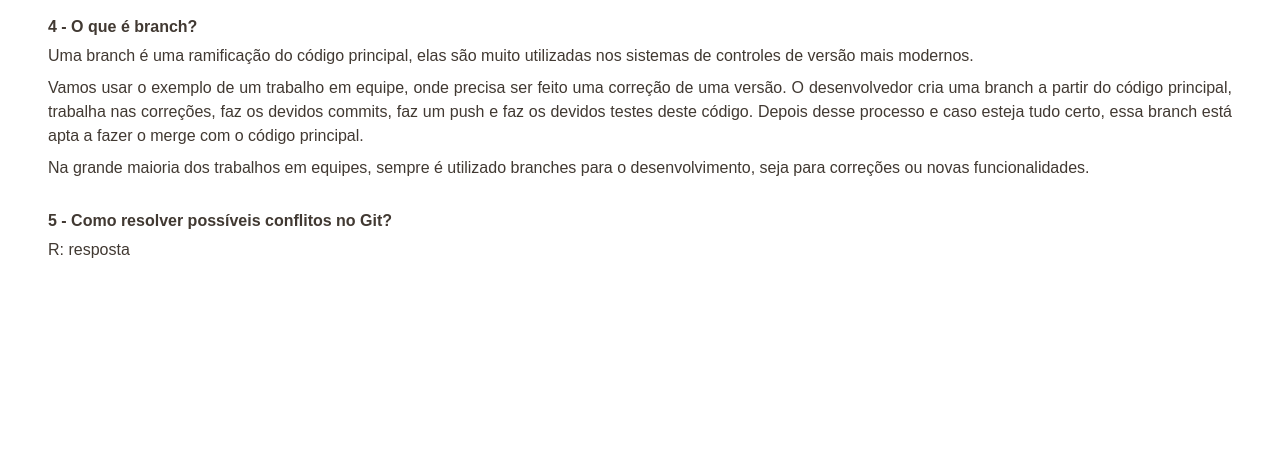
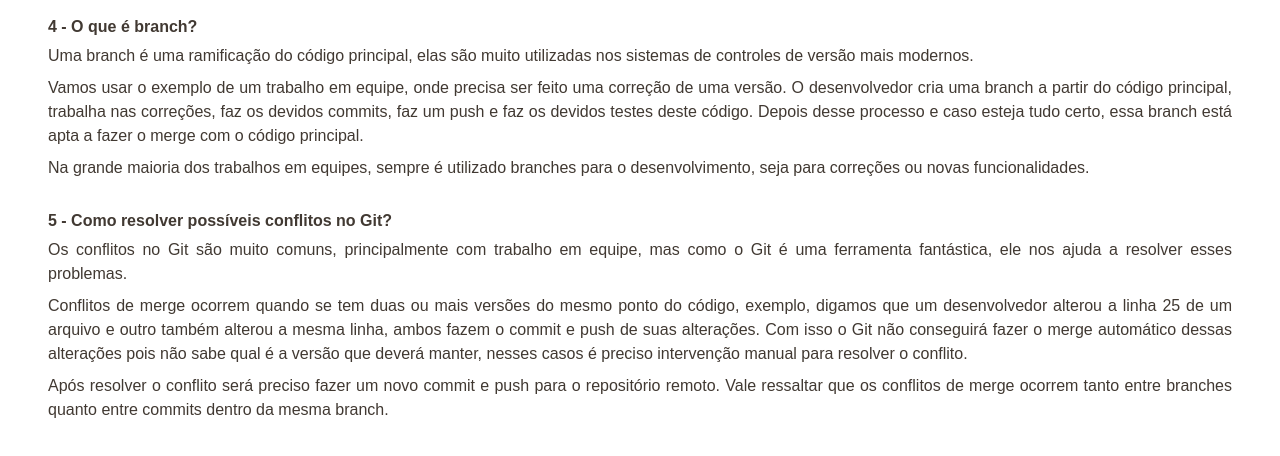
Before and after one commit to cristianoof/unipar-ape-git, a plain HTML site: page index.html in a window 1280 px wide. Shown: the part 806-1262 px from the top of the page. Before the commit the page ends 1100 px from the top, so only its background shows below. Drawn offline with Linux system fonts and the light colour scheme.

Commit message:
Adicionado resposta da pergunta 5 e ajustado padding do corpo da página

```diff
--- a/css/style.css
+++ b/css/style.css
@@ -63,7 +63,7 @@
   gap: 1rem;
   flex: 1;
   margin-top: 94px;
-  padding: 2rem 3rem;
+  padding: 2rem 3rem 6rem 3rem;
 }
 
 .main-title > h1 {
--- a/index.html
+++ b/index.html
@@ -138,7 +138,26 @@
 
         <div class="questions">
           <span>5 - Como resolver possíveis conflitos no Git?</span>
-          <p>R: resposta</p>
+          <p>
+            Os conflitos no Git são muito comuns, principalmente com trabalho em
+            equipe, mas como o Git é uma ferramenta fantástica, ele nos ajuda a
+            resolver esses problemas.
+          </p>
+          <p>
+            Conflitos de merge ocorrem quando se tem duas ou mais versões do
+            mesmo ponto do código, exemplo, digamos que um desenvolvedor alterou
+            a linha 25 de um arquivo e outro também alterou a mesma linha, ambos
+            fazem o commit e push de suas alterações. Com isso o Git não
+            conseguirá fazer o merge automático dessas alterações pois não sabe
+            qual é a versão que deverá manter, nesses casos é preciso
+            intervenção manual para resolver o conflito.
+          </p>
+          <p>
+            Após resolver o conflito será preciso fazer um novo commit e push
+            para o repositório remoto. Vale ressaltar que os conflitos de merge
+            ocorrem tanto entre branches quanto entre commits dentro da mesma
+            branch.
+          </p>
         </div>
       </div>
     </main>
```
